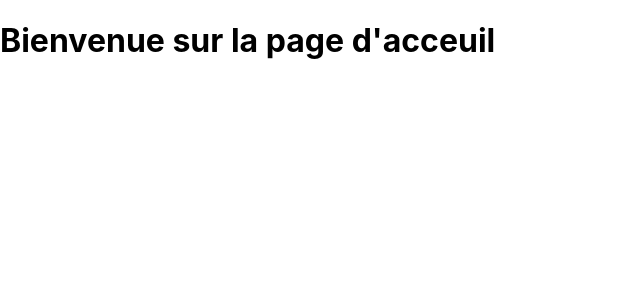
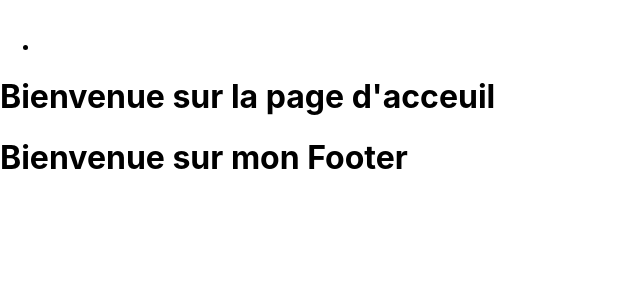
Before and after one commit to michalon-claudie/Projet_8OC, a React (Create React App) app in the folder kasa/: page / in a window 1280 px wide. Shown: the top 300 px of the page, without its empty margins (0-640 px from the left). Built offline with nearby package versions, Linux system fonts and the light colour scheme.

Commit message:
"try to add styles on header"

```diff
--- a/kasa/package.json
+++ b/kasa/package.json
@@ -10,6 +10,7 @@
     "react-dom": "^18.2.0",
     "react-router-dom": "^6.18.0",
     "react-scripts": "5.0.1",
+    "sass": "^1.69.5",
     "web-vitals": "^2.1.0"
   },
   "scripts": {
--- a/kasa/src/component/Header.jsx
+++ b/kasa/src/component/Header.jsx
@@ -1,10 +1,16 @@
 import React from 'react'
+import "../style/header.scss"
 
 export default function Header()
 {
     return (
-        <div>
-            <h1>Bienvenue sur mon Header</h1>
+        <div className='header'>
+            <img/>
+            <ul>
+                <li>
+
+                </li>
+            </ul>
         </div>
     )
 }
--- a/kasa/src/pages/home.jsx
+++ b/kasa/src/pages/home.jsx
@@ -1,10 +1,14 @@
 import React from 'react'
+import Header from '../component/Header'
+import Footer from '../component/Footer'
 
 export default function Home()
 {
     return (
         <div>
+            <Header/>
             <h1>Bienvenue sur la page d'acceuil</h1>
+            <Footer/>
         </div>
     )
 }
--- /dev/null
+++ b/kasa/src/style/header.scss
@@ -0,0 +1,5 @@
+.header{
+    h1{
+        color: red;
+    }
+}
```
Also changed, not shown: 1 other file (tests, documents, lock files or other folders).
